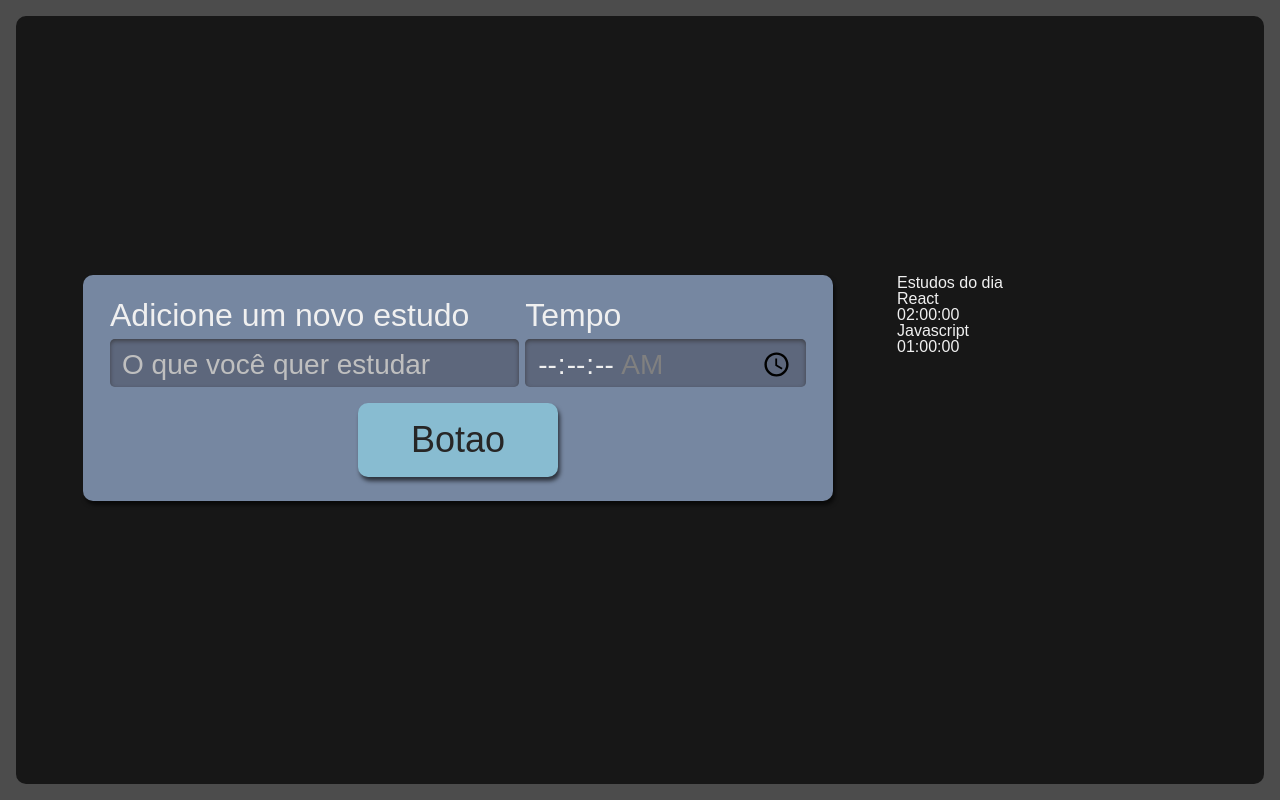
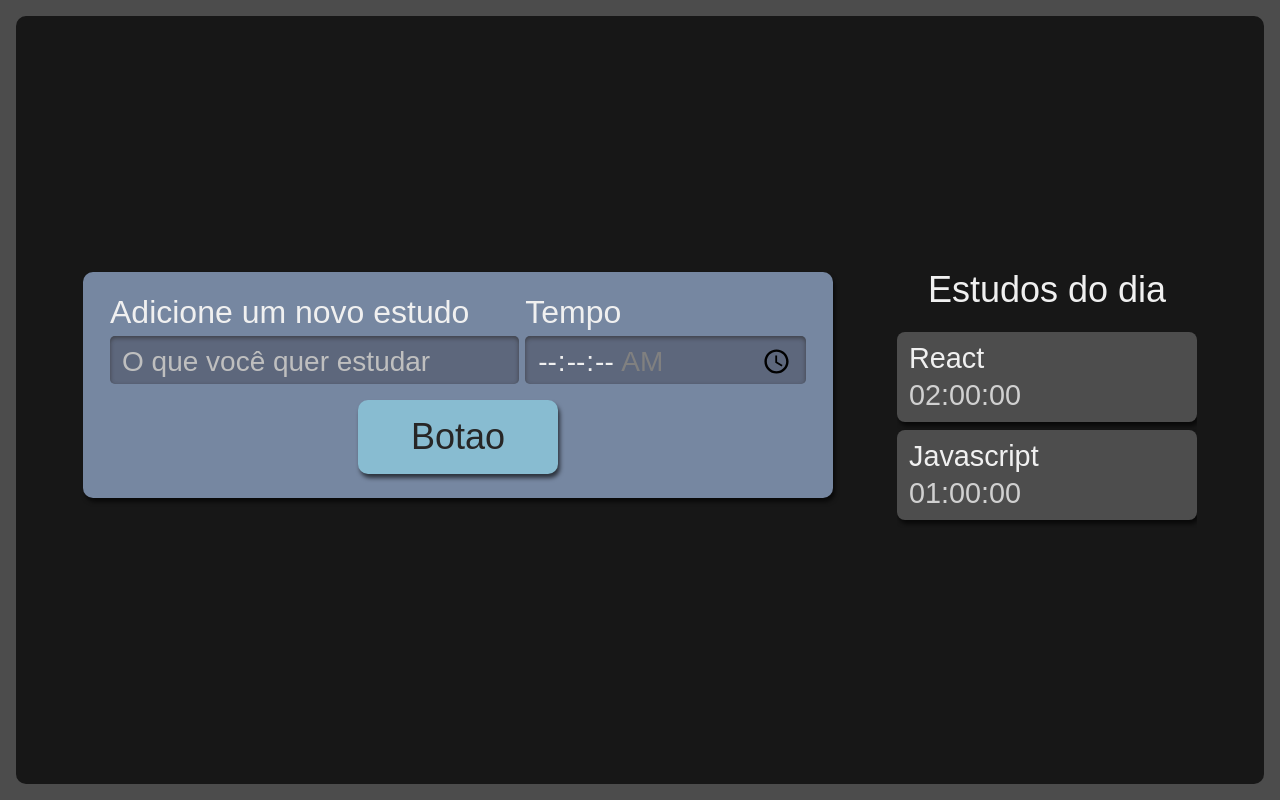
Before and after one commit to torquatonatalia/alura-studies, a React (Create React App) app: page / in a window 1280 px wide. Built offline with nearby package versions, Linux system fonts and the light colour scheme.

Commit message:
Estilizando o componente List

```diff
--- a/src/components/List/index.tsx
+++ b/src/components/List/index.tsx
@@ -1,4 +1,5 @@
 import React from 'react';
+import './style.scss';
 
 function List() {
     const tarefas = [
@@ -12,13 +13,13 @@ function List() {
       }
     ]
     return (
-        <aside>
+        <aside className="listaTarefas">
             <h2>
                 Estudos do dia
             </h2>
             <ul>
                 {tarefas.map((item, index) => (
-                    <li key={index}>
+                    <li key={index} className="item">
                         <h3>
                             {item.tarefa}
                         </h3>
--- /dev/null
+++ b/src/components/List/style.scss
@@ -0,0 +1,75 @@
+.listaTarefas {
+    grid-area: tarefas;
+    height: 100%;
+
+    h2 {
+      font-size: 1.25rem;
+      margin-bottom: 12px;
+    }
+
+    ul {
+      max-height: 350px;
+      overflow-y: scroll;
+        scrollbar-width: thin;
+    }
+
+    @media screen and (min-width:1280px) {
+
+      h2{
+        text-align: center;
+        font-size: 2.25rem;
+        margin-bottom: 24px;
+      }
+
+      ul {
+        overflow: auto;
+        max-height: 500px;
+      }
+    }
+  }
+
+  .item {
+    background-color: #4D4D4D;
+    border-radius: 8px;
+    box-shadow: 2px 4px 4px #0000009F;
+    padding: 12px;
+    margin-bottom: 8px;
+    position: relative;
+    cursor: pointer;
+
+    h3 {
+      margin-bottom: 8px;
+      word-break: break-all;
+    }
+
+    span {
+      color: #D0D0D0;
+    }
+
+    @media screen and (min-width:1280px) {
+      font-size: 1.8rem;
+    }
+  }
+
+  .itemSelecionado {
+    background-color: #292929;
+    box-shadow: 2px 4px 4px #0000009F inset;
+  }
+
+  .itemCompletado {
+    background-color: #566F42;
+    cursor: auto;
+
+    .concluido {
+      display: block;
+      background-image: url('../../assets/img/check-mark.svg');
+      background-repeat: no-repeat;
+      background-size: 38px 38px;
+      position: absolute;
+      top: 50%;
+      right: 12px;
+      transform: translateY(-50%);
+      width: 42px;
+      height: 43px;
+    }
+  }
```
Also changed, not shown: src/assets/img/check-mark.svg (added).
